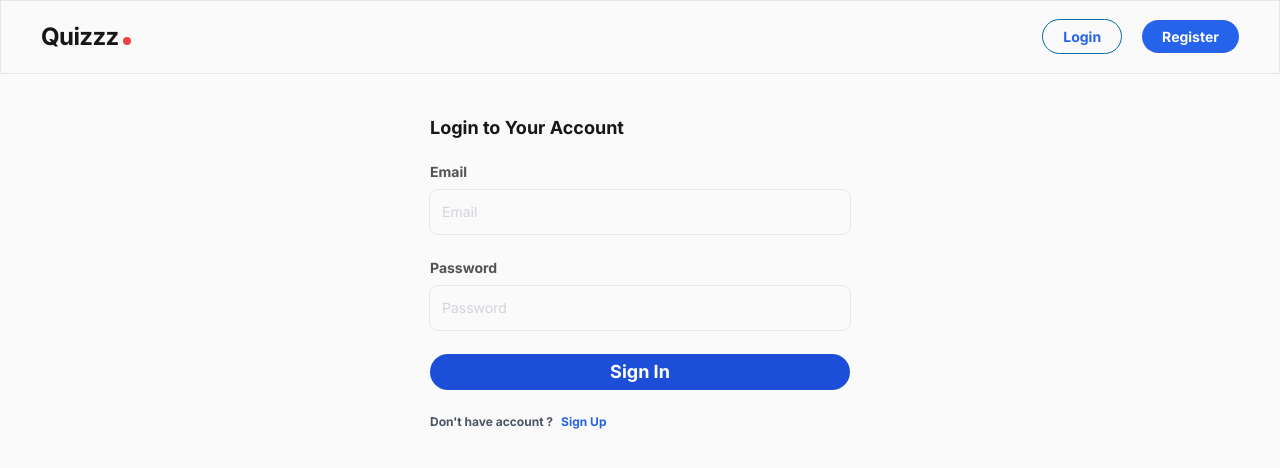
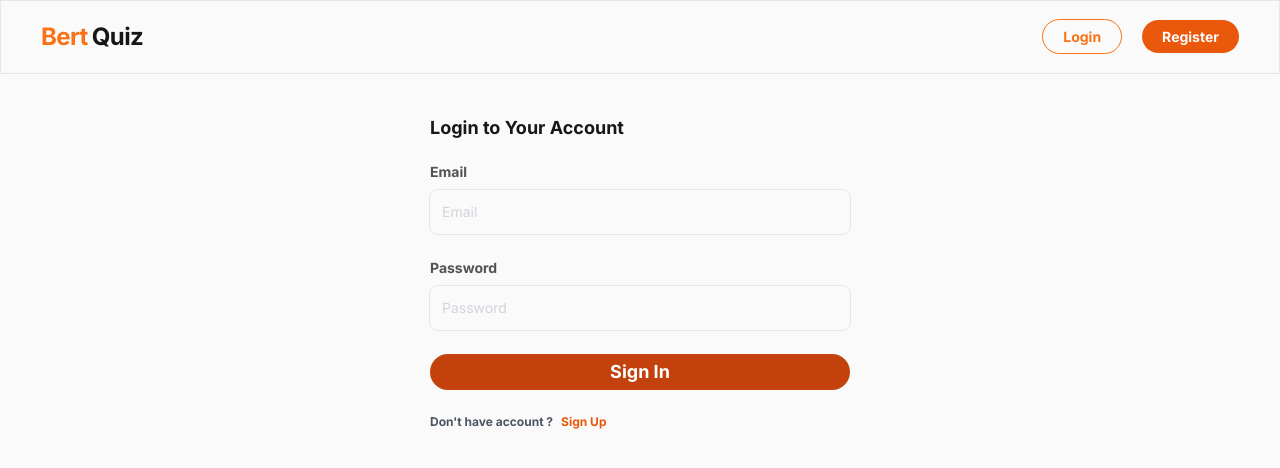
Before and after one commit to berthutapea/react-quiz, a React (Vite) app: page /login in a window 1280 px wide. Shown: the top 468 px of the page. Built offline with nearby package versions, Linux system fonts and the light colour scheme.

Commit message:
Refactor

```diff
--- a/src/App.jsx
+++ b/src/App.jsx
@@ -29,7 +29,7 @@ function App() {
         Select type{" "}
       </h3>
       <select
-        className="bg-neutral-50 ring-[1px] ring-gray-200  rounded-lg px-1 py-2 md:py-3  text-xs md:text-sm focus:border-none focus:outline-none focus:ring-[1px] focus:ring-blue-500 text-gray-700 font-medium mb-5"
+        className="bg-neutral-50 ring-[1px] ring-gray-200  rounded-lg px-1 py-2 md:py-3  text-xs md:text-sm focus:border-none focus:outline-none focus:ring-[1px] focus:ring-orange-500 text-gray-700 font-medium mb-5"
         name="type"
         onChange={(e) => setType(e.target.value)}
       >
@@ -44,7 +44,7 @@ function App() {
         Select difficulty
       </h3>
       <select
-        className="bg-neutral-50 ring-[1px] ring-gray-200  rounded-lg px-1 py-2 md:py-3  text-xs md:text-sm focus:border-none focus:outline-none focus:ring-[1px] focus:ring-blue-500 text-gray-700 font-medium mb-10 capitalize"
+        className="bg-neutral-50 ring-[1px] ring-gray-200  rounded-lg px-1 py-2 md:py-3  text-xs md:text-sm focus:border-none focus:outline-none focus:ring-[1px] focus:ring-orange-500 text-gray-700 font-medium mb-10 capitalize"
         name="level"
         onChange={(e) => setLevel(e.target.value)}
       >
@@ -56,7 +56,7 @@ function App() {
       </select>
 
       <button
-        className="flex rounded-full bg-blue-700 p-1 py-2 md:py-2 justify-center font-semibold md:font-bold text-sm md:text-base text-center hover:bg-neutral-50 hover:text-blue-500 transition text-white"
+        className="flex rounded-full bg-orange-700 p-1 py-2 md:py-2 justify-center font-semibold md:font-bold text-sm md:text-base text-center hover:bg-neutral-50 hover:text-orange-500 transition text-white"
         onClick={handleBegin}
       >
         Begin Test
--- a/src/components/LoginForm.jsx
+++ b/src/components/LoginForm.jsx
@@ -24,7 +24,7 @@ function LoginForm({ loading }) {
           autoComplete="off"
           name="email"
           placeholder="Email"
-          className="bg-neutral-50 ring-[1px] ring-gray-200 rounded-lg p-2 md:p-3 placeholder:text-gray-300 text-xs md:text-sm focus:border-none placeholder:text-xs md:placeholder:text-sm focus:outline-none focus:ring-[1px] focus:ring-blue-500/80 "
+          className="bg-neutral-50 ring-[1px] ring-gray-200 rounded-lg p-2 md:p-3 placeholder:text-gray-300 text-xs md:text-sm focus:border-none placeholder:text-xs md:placeholder:text-sm focus:outline-none focus:ring-[1px] focus:ring-orange-500/80 "
         />{" "}
         <br />
         <div className="flex justify-between items-center mb-2">
@@ -37,7 +37,7 @@ function LoginForm({ loading }) {
         </div>
         <input
           type="password"
-          className="bg-neutral-50 ring-[1px] ring-gray-200 rounded-lg p-2 md:p-3 placeholder:text-gray-300 text-xs md:text-sm focus:border-none placeholder:text-xs md:placeholder:text-sm focus:outline-none focus:ring-[1px] focus:ring-blue-500/80"
+          className="bg-neutral-50 ring-[1px] ring-gray-200 rounded-lg p-2 md:p-3 placeholder:text-gray-300 text-xs md:text-sm focus:border-none placeholder:text-xs md:placeholder:text-sm focus:outline-none focus:ring-[1px] focus:ring-orange-500/80"
           name="password"
           placeholder="Password"
         />
@@ -46,8 +46,8 @@ function LoginForm({ loading }) {
           disabled={loading}
           className={`flex rounded-full ${
             !loading
-              ? "bg-blue-700 hover:bg-neutral-50 hover:text-blue-500"
-              : "bg-blue-500/70 cursor-not-allowed"
+              ? "bg-orange-700 hover:bg-neutral-50 hover:text-orange-500"
+              : "bg-orange-500/70 cursor-not-allowed"
           }  p-1 justify-center font-semibold md:font-bold text-base md:text-lg text-center  mb-3 transition text-white`}
           type="submit"
         >
@@ -68,7 +68,7 @@ function LoginForm({ loading }) {
         </button>
         <p className="text-gray-600 text-xs font-semibold mt-3">
           Don't have account ?
-          <Link className="ml-2 text-blue-600" to={"/register"}>
+          <Link className="ml-2 text-orange-600" to={"/register"}>
             Sign Up
           </Link>{" "}
         </p>
--- a/src/components/Navbar.jsx
+++ b/src/components/Navbar.jsx
@@ -6,14 +6,14 @@ function Navbar() {
 
   return (
     <nav className="w-full bg-transparent text-neutral-900 px-5 md:px-10 flex items-center justify-between py-5 text-sm border-b-slate-200 border">
-      <h1 className="text-2xl font-bold tracking-tight flex items-center">
-        Quizzz
-        <div className="w-2 h-2 bg-red-500 mt-2 ml-1 rounded-full" />
+      <h1 className="text-orange-500 text-2xl font-bold tracking-tight flex items-center gap-1">
+        Bert<span className="text-neutral-900"> Quiz</span>
+        {/* <div className="w-2 h-2 bg-red-500 mt-2 ml-1 rounded-full" /> */}
       </h1>
       <div className="space-x-5">
         {!auth?.email && (
           <Link
-            className="py-2 px-5 text-blue-600 font-semibold border rounded-full border-sky-700"
+            className="py-2 px-5 text-orange-500 font-semibold border rounded-full border-orange-500"
             to={"/login"}
           >
             Login
@@ -28,7 +28,7 @@ function Navbar() {
           </button>
         ) : (
           <Link
-            className="py-2 transition px-5 text-neutral-50 font-semibold rounded-full bg-blue-600"
+            className="py-2 transition px-5 text-neutral-50 font-semibold rounded-full bg-orange-600"
             to={"/register"}
           >
             Register
--- a/src/components/Option.jsx
+++ b/src/components/Option.jsx
@@ -13,9 +13,9 @@ function Option({ value, idx, handleClick, trueAnswer, userAnswer, summary }) {
             }
           : {}
       }
-      className={`flex items-center space-x-3 mb-5 text-neutral-600 bg-neutral-200/50 rounded-full py-3 px-3  text-xs md:text-sm active:text-neutral-50 active:bg-blue-600/90  ${
+      className={`flex items-center space-x-3 mb-5 text-neutral-600 bg-neutral-200/50 rounded-full py-3 px-3  text-xs md:text-sm active:text-neutral-50 active:bg-orange-600/90  ${
         !summary &&
-        "md:hover:bg-blue-600/90 md:hover:text-neutral-50 cursor-pointer"
+        "md:hover:bg-orange-600/90 md:hover:text-neutral-50 cursor-pointer"
       } ${
         trueAnswer === value && summary
           ? "bg-green-200 text-green-800 font-semibold"
--- a/src/pages/Question.jsx
+++ b/src/pages/Question.jsx
@@ -18,7 +18,7 @@ function Question() {
 
   return (
     <AnimateProvider className="max-w-xl mx-auto ">
-      <h1 className="text-base md:text-lg font-semibold mb-5 text-blue-900">
+      <h1 className="text-base md:text-lg font-semibold mb-5 text-orange-900">
         Quizzz Info
       </h1>
 
@@ -30,7 +30,7 @@ function Question() {
 
         <div className="flex space-x-5">
           <p className="min-w-[170px]">Category </p>
-          <p className="font-bold text-sky-700">{questionData[0].category}</p>
+          <p className="font-bold text-orange-700">{questionData[0].category}</p>
         </div>
 
         <div className="flex space-x-5">
@@ -51,7 +51,7 @@ function Question() {
         onClick={() => {
           navigate(`/question/1`);
         }}
-        className="flex w-full rounded-full bg-blue-700 cursor-pointer disabled:bg-blue-700/50 disabled:cursor-not-allowed p-1 justify-center font-semibold md:font-bold text-base md:text-lg text-center mt-10 text-white hover:bg-blue-600"
+        className="flex w-full rounded-full bg-orange-700 cursor-pointer disabled:bg-orange-700/50 disabled:cursor-not-allowed p-1 justify-center font-semibold md:font-bold text-base md:text-lg text-center mt-10 text-white hover:bg-orange-600"
       >
         Start
       </button>
--- a/src/pages/Success.jsx
+++ b/src/pages/Success.jsx
@@ -55,7 +55,7 @@ function Success() {
 
       <button
         onClick={handleClick}
-        className="grid place-items-center text-neutral-50 bg-blue-600 rounded-full py-2 hover:text-neutral-50 text-sm font-semibold"
+        className="grid place-items-center text-neutral-50 bg-orange-600 rounded-full py-2 hover:text-neutral-50 text-sm font-semibold"
       >
         Back to dashboard
       </button>
```
Also changed, not shown: src/components/RegisterForm.jsx (+7 -7 lines).
